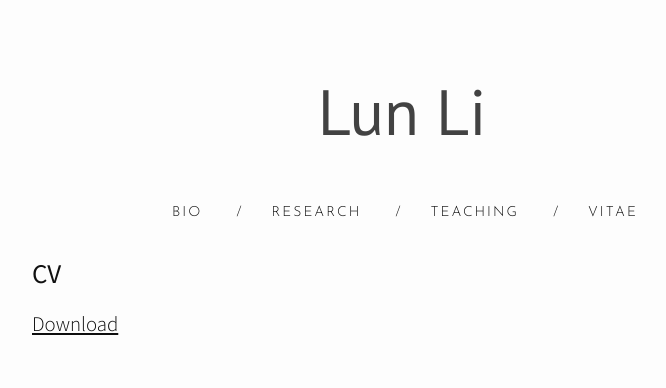
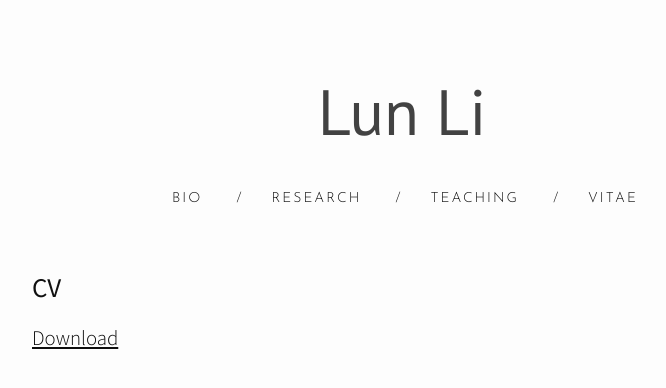
Before and after one commit to lunli-econ/lunli-econ.github.io, a Jekyll site: the page built from 3CV.md, in a window 1280 px wide. Shown: the top 388 px of the page, without its empty margins (238-904 px from the left). Built offline with Jekyll 4.4.1, drawn with Linux system fonts in a browser that asks for light colours; nearby versions of some CDN libraries.

Commit message:
Add a little bottom margin

```diff
--- a/css/style.scss
+++ b/css/style.scss
@@ -364,7 +364,8 @@ pre {
   text-indent: 6px;
   font-family: 'Josefin Sans';
   font-weight: 300;
-  padding-top: 3em;
+  padding-top: 2em;
+  padding-bottom: 2em;
 }
 .page-title {
   text-transform: uppercase;
```
